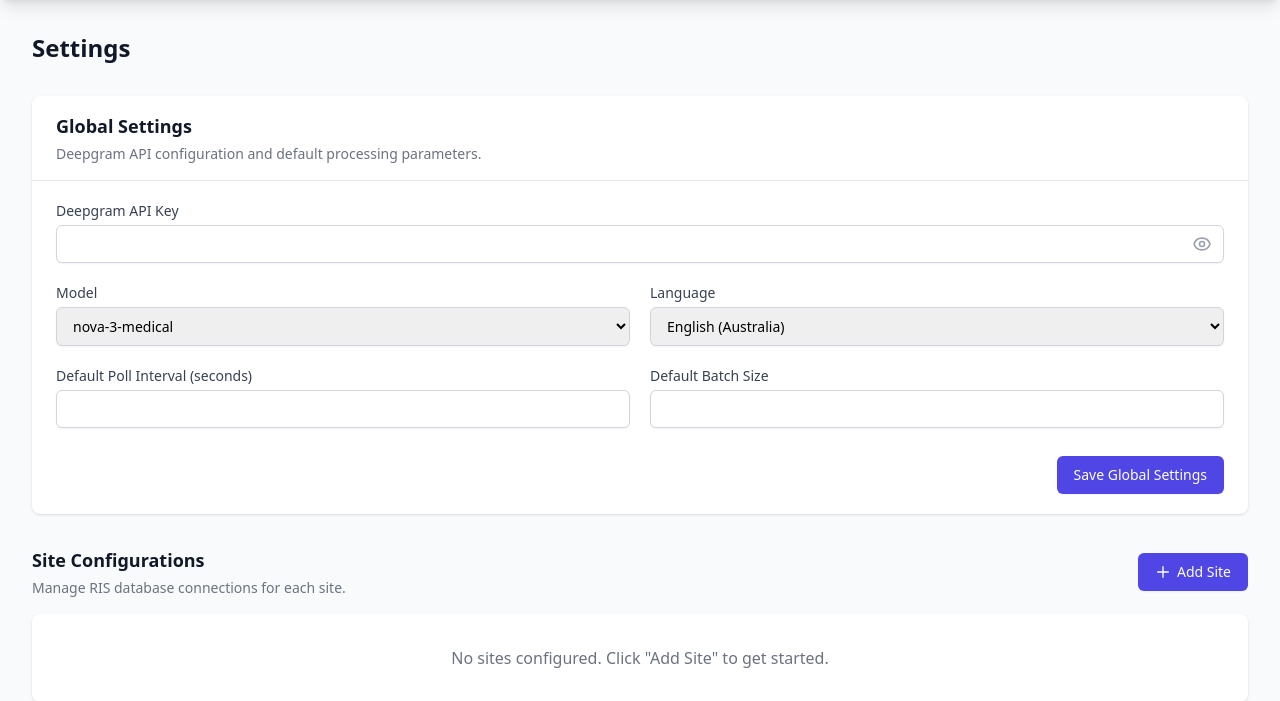
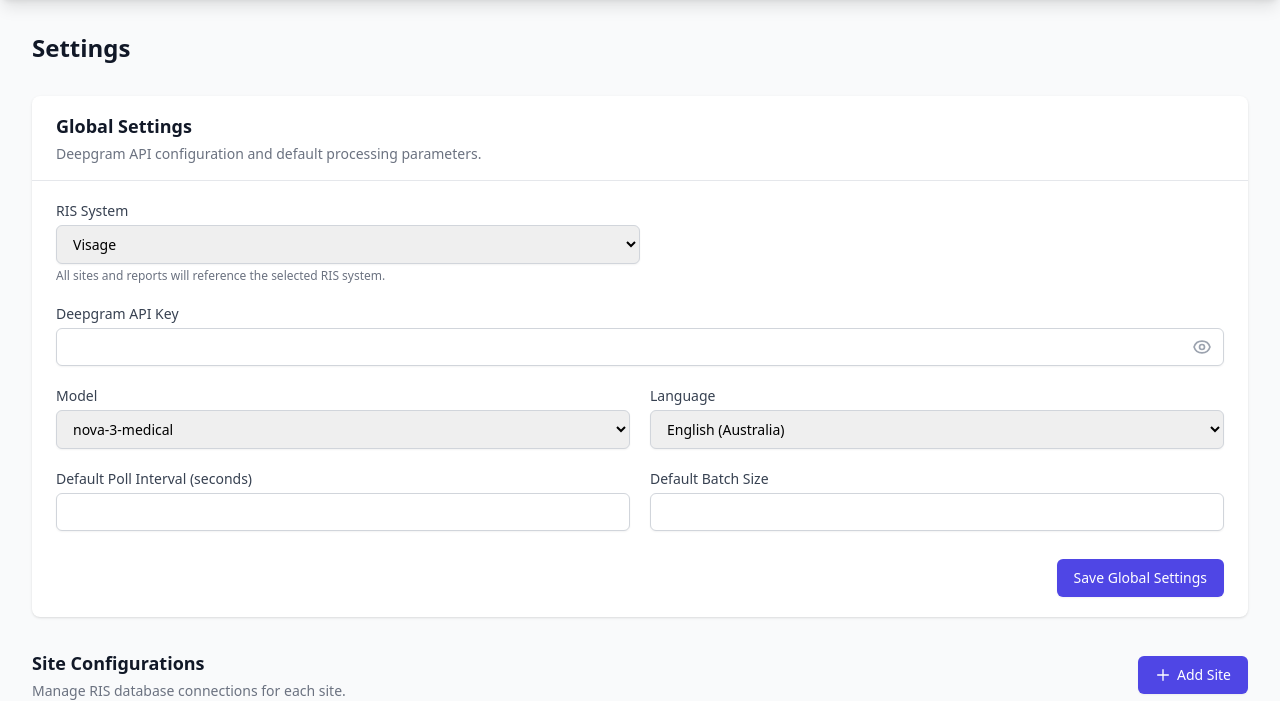
Before and after one commit to chrisgermon/crowd-transcription, a Python web app: template crowdtrans/web/templates/settings/index.html in a window 1280 px wide. Shown: the part 64-765 px from the top of the page. Run offline with Jinja, Linux system fonts and the light colour scheme; the template is opened without the code that fills it, so the values that code supplies are empty; some libraries are stand-ins or nearby versions.

Commit message:
Add global RIS type setting and password-protect settings page
- Add ris_type as a global setting (Visage/Karisma) in config store
- Settings page now requires admin/Crowdbot1@ (separate realm from main site)
- Replace all hardcoded "Visage" references in templates with dynamic ris_name()
- Add RIS System dropdown to global settings form
- Fix setuptools build-backend path in pyproject.toml

Co-Authored-By: Claude Opus 4.6 <noreply@anthropic.com>

```diff
--- a/crowdtrans/config_store.py
+++ b/crowdtrans/config_store.py
@@ -16,6 +16,7 @@ logger = logging.getLogger(__name__)
 
 # Keys stored in global_settings, with their .env fallback attribute names
 _GLOBAL_KEYS = {
+    "ris_type": "ris_type",
     "deepgram_api_key": "deepgram_api_key",
     "deepgram_model": "deepgram_model",
     "deepgram_language": "deepgram_language",
--- a/crowdtrans/web/routes/settings.py
+++ b/crowdtrans/web/routes/settings.py
@@ -28,6 +28,7 @@ def settings_page(request: Request):
 @router.post("/global")
 def save_global(
     request: Request,
+    ris_type: str = Form("visage"),
     deepgram_api_key: str = Form(""),
     deepgram_model: str = Form("nova-3-medical"),
     deepgram_language: str = Form("en-AU"),
@@ -36,6 +37,7 @@ def save_global(
 ):
     store = get_config_store()
     store.save_globals({
+        "ris_type": ris_type,
         "deepgram_api_key": deepgram_api_key,
         "deepgram_model": deepgram_model,
         "deepgram_language": deepgram_language,
--- a/crowdtrans/web/templates/compare/list.html
+++ b/crowdtrans/web/templates/compare/list.html
@@ -5,7 +5,7 @@
 <div class="flex items-center justify-between mb-6">
     <div>
         <h1 class="text-2xl font-bold text-gray-900">Report Comparison</h1>
-        <p class="text-sm text-gray-500 mt-1">CrowdScription (Deepgram) vs Visage (Transcriptionist)</p>
+        <p class="text-sm text-gray-500 mt-1">CrowdScription (Deepgram) vs {{ ris_name() }} (Transcriptionist)</p>
     </div>
     <div class="flex items-center space-x-4">
         <div class="text-right">
@@ -76,7 +76,7 @@
                             <div class="text-xs text-gray-600 line-clamp-2 whitespace-pre-wrap">{{ item.our_preview }}</div>
                         </div>
                         <div>
-                            <div class="text-xs font-medium text-gray-500 uppercase mb-1">Visage Report</div>
+                            <div class="text-xs font-medium text-gray-500 uppercase mb-1">{{ ris_name() }} Report</div>
                             <div class="text-xs text-gray-600 line-clamp-2 whitespace-pre-wrap">{{ item.visage_preview }}</div>
                         </div>
                     </div>
@@ -96,7 +96,7 @@
     </a>
     {% else %}
     <div class="bg-white rounded-lg shadow p-8 text-center text-gray-400">
-        No matched report pairs found. Transcriptions must be complete and have a matching FINAL report in Visage.
+        No matched report pairs found. Transcriptions must be complete and have a matching FINAL report in {{ ris_name() }}.
     </div>
     {% endfor %}
 </div>
--- a/crowdtrans/web/templates/learning/dashboard.html
+++ b/crowdtrans/web/templates/learning/dashboard.html
@@ -41,7 +41,7 @@
     <div class="bg-white rounded-lg shadow-sm border">
         <div class="px-4 py-3 border-b">
             <h2 class="text-lg font-semibold text-gray-900">Doctor Profiles</h2>
-            <p class="text-sm text-gray-500">Per-doctor formatting rules learned from Visage report comparison</p>
+            <p class="text-sm text-gray-500">Per-doctor formatting rules learned from {{ ris_name() }} report comparison</p>
         </div>
         <table class="min-w-full divide-y divide-gray-200">
             <thead class="bg-gray-50">
--- a/crowdtrans/web/templates/settings/index.html
+++ b/crowdtrans/web/templates/settings/index.html
@@ -13,6 +13,17 @@
         </div>
         <form method="post" action="/settings/global" class="px-6 py-5 space-y-5">
             <div class="grid grid-cols-1 md:grid-cols-2 gap-5">
+                {# RIS Type #}
+                <div class="md:col-span-2">
+                    <label for="ris_type" class="block text-sm font-medium text-gray-700">RIS System</label>
+                    <select name="ris_type" id="ris_type"
+                            class="mt-1 block w-full md:w-1/2 rounded-md border-gray-300 shadow-sm focus:border-indigo-500 focus:ring-indigo-500 sm:text-sm border px-3 py-2">
+                        <option value="visage" {{ 'selected' if globals.ris_type == 'visage' or not globals.ris_type }}>Visage</option>
+                        <option value="karisma" {{ 'selected' if globals.ris_type == 'karisma' }}>Karisma</option>
+                    </select>
+                    <p class="mt-1 text-xs text-gray-500">All sites and reports will reference the selected RIS system.</p>
+                </div>
+
                 {# Deepgram API Key #}
                 <div class="md:col-span-2">
                     <label for="deepgram_api_key" class="block text-sm font-medium text-gray-700">Deepgram API Key</label>
@@ -115,8 +126,8 @@
                         <label class="block text-sm font-medium text-gray-700">RIS Type</label>
                         <select name="ris_type" onchange="updateAudioFields(this, 'new')"
                                 class="mt-1 block w-full rounded-md border-gray-300 shadow-sm focus:border-indigo-500 focus:ring-indigo-500 sm:text-sm border px-3 py-2">
-                            <option value="visage">Visage (PostgreSQL)</option>
-                            <option value="karisma">Karisma (MSSQL)</option>
+                            <option value="visage">Visage</option>
+                            <option value="karisma">Karisma</option>
                         </select>
                     </div>
                 </div>
@@ -272,8 +283,8 @@
                             <label class="block text-sm font-medium text-gray-700">RIS Type</label>
                             <select name="ris_type" onchange="updateAudioFields(this, '{{ site.site_id }}')"
                                     class="mt-1 block w-full rounded-md border-gray-300 shadow-sm focus:border-indigo-500 focus:ring-indigo-500 sm:text-sm border px-3 py-2">
-                                <option value="visage" {{ 'selected' if site.ris_type == 'visage' }}>Visage (PostgreSQL)</option>
-                                <option value="karisma" {{ 'selected' if site.ris_type == 'karisma' }}>Karisma (MSSQL)</option>
+                                <option value="visage" {{ 'selected' if site.ris_type == 'visage' }}>Visage</option>
+                                <option value="karisma" {{ 'selected' if site.ris_type == 'karisma' }}>Karisma</option>
                             </select>
                         </div>
                     </div>
--- a/crowdtrans/web/templates/transcriptions/detail.html
+++ b/crowdtrans/web/templates/transcriptions/detail.html
@@ -77,7 +77,7 @@
                 </div>
                 <div class="flex items-center space-x-2">
                     {% if txn.status == 'complete' %}
-                    <a href="/compare/{{ txn.id }}" class="inline-flex items-center px-3 py-1.5 border border-gray-300 rounded-md text-sm font-medium text-gray-700 bg-white hover:bg-gray-50" title="Compare with Visage report">
+                    <a href="/compare/{{ txn.id }}" class="inline-flex items-center px-3 py-1.5 border border-gray-300 rounded-md text-sm font-medium text-gray-700 bg-white hover:bg-gray-50" title="Compare with {{ ris_name() }} report">
                         <svg class="w-4 h-4 mr-1.5" fill="none" stroke="currentColor" viewBox="0 0 24 24">
                             <path stroke-linecap="round" stroke-linejoin="round" stroke-width="2" d="M9 19v-6a2 2 0 00-2-2H5a2 2 0 00-2 2v6a2 2 0 002 2h2a2 2 0 002-2zm0 0V9a2 2 0 012-2h2a2 2 0 012 2v10m-6 0a2 2 0 002 2h2a2 2 0 002-2m0 0V5a2 2 0 012-2h2a2 2 0 012 2v14a2 2 0 01-2 2h-2a2 2 0 01-2-2z"/>
                         </svg>
--- a/pyproject.toml
+++ b/pyproject.toml
@@ -1,6 +1,6 @@
 [build-system]
 requires = ["setuptools>=68.0", "wheel"]
-build-backend = "setuptools.backends._legacy:_Backend"
+build-backend = "setuptools.build_meta"
 
 [project]
 name = "crowdtrans"
```
Also changed, not shown: crowdtrans/web/app.py (+25 -3 lines), crowdtrans/web/templates/compare/detail.html (+8 -8 lines).
